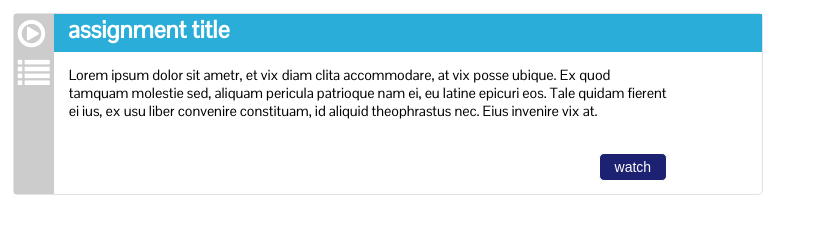
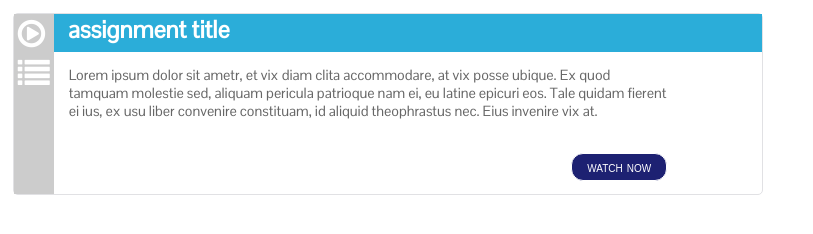
Before and after one commit to seemajune/bem-smacss, a website: page public/smacss.html in a window 1280 px wide. Shown: the whole page, without its empty margins (0-813 px from the left). Drawn offline with Linux system fonts and the light colour scheme.

Commit message:
adds proper spacing to smacss theme stylesheet and adds grey color rule for assignment summary

```diff
--- a/public/smacss.html
+++ b/public/smacss.html
@@ -21,7 +21,7 @@
             <div class="assignment-card-title"><h2>assignment title</h2></div>
             <div class="assignment-card-summary">
                 <p>Lorem ipsum dolor sit ametr, et vix diam clita accommodare, at vix posse ubique. Ex quod tamquam molestie sed, aliquam pericula patrioque nam ei, eu latine epicuri eos. Tale quidam fierent ei ius, ex usu liber convenire constituam, id aliquid theophrastus nec. Eius invenire vix at.</p>
-                <button class="btn btn-watch">watch</button>
+                <button class="btn btn-watch">watch now</button>
             </div>
         </div>
     </div>
--- a/public/style_BEM.css
+++ b/public/style_BEM.css
@@ -57,6 +57,7 @@ i {
   display: inline-block;
   float: left;
   margin-left: 2%;
+  color: #666;
 }
 
 @media only screen and (max-width:980px) {
@@ -97,6 +98,8 @@ i {
   border-radius: 5px;
   color: #fff;
   background-color: #1d2172;
+  border-radius: 12px;
+  font-variant: small-caps;
 }
 
 .btn__watch:hover {
--- a/public/style_SMACSS.css
+++ b/public/style_SMACSS.css
@@ -102,7 +102,8 @@ i {
 /*To help battle against specificity, double up on your class names */
 .btn.btn-watch {
     border: 1px solid;
-    border-radius: 5px;
+    border-radius: 12px;
+    font-variant: small-caps;
 }
 
 .gutter {
--- a/public/theme_SMACSS.css
+++ b/public/theme_SMACSS.css
@@ -21,6 +21,10 @@ input[type=text] {
     background-color: #2badd9;
 }
 
+.assignment-card-summary {
+    color: #666;
+}
+
 /*To help battle against specificity
 double up on your class names */
 .btn.btn-watch {
```
Also changed, not shown: public/index.html (+1 -1 lines). Lines whose indentation alone changed are shown as unchanged.
